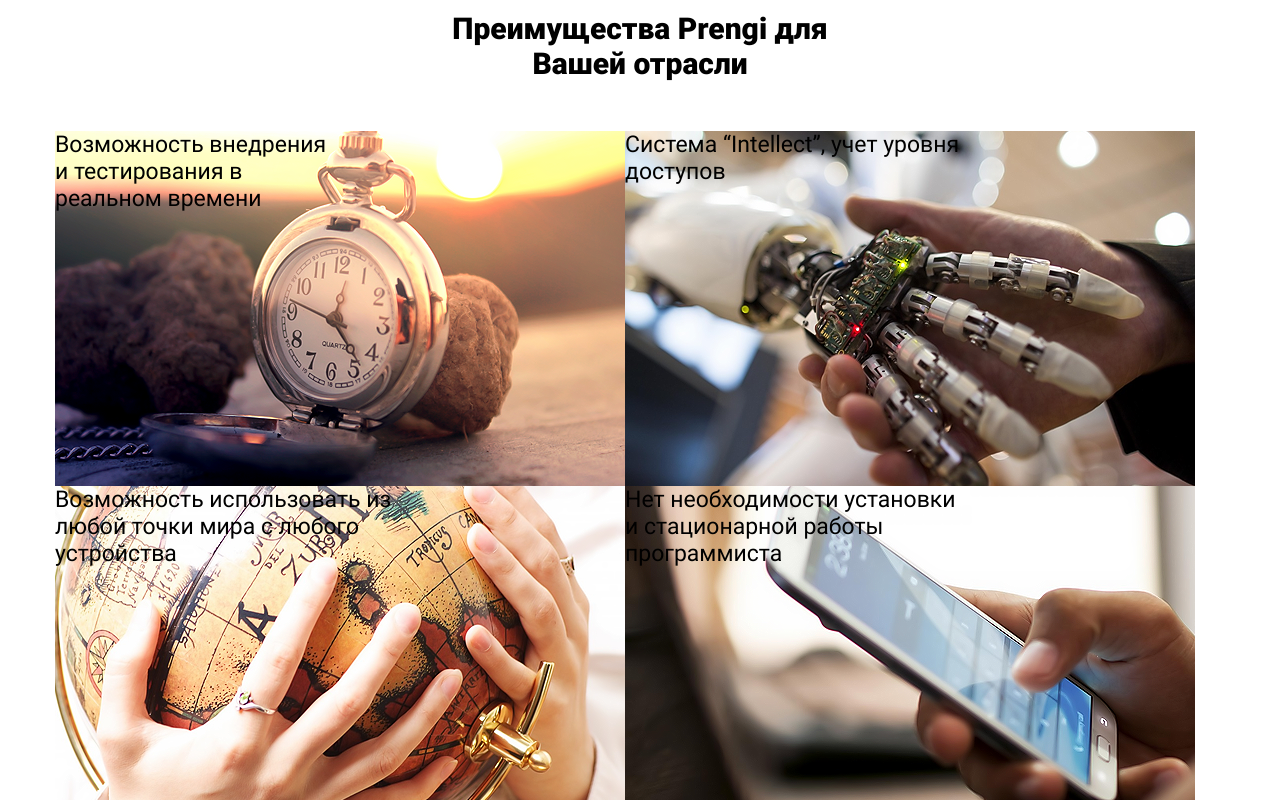
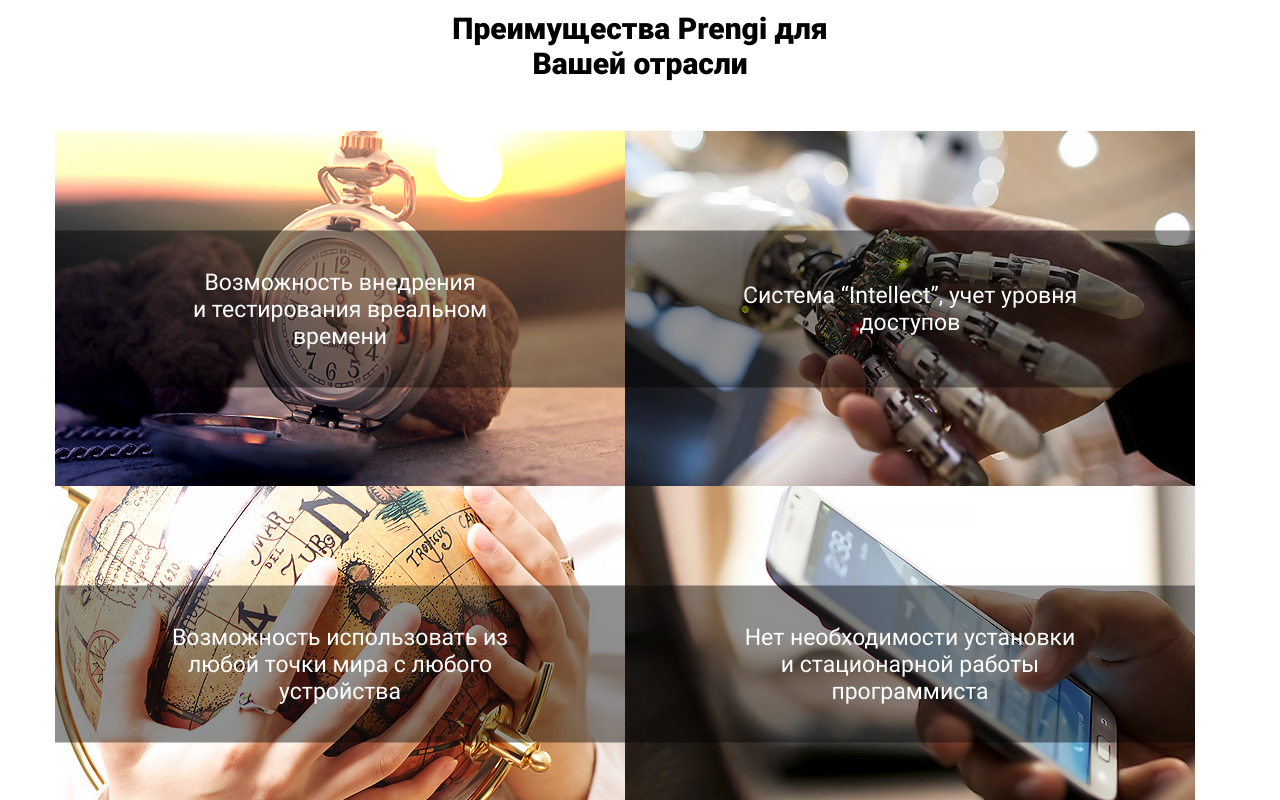
Before and after one commit to mazurnik/prengi, a website: page #src/index.html in a window 1280 px wide. Shown: the part 2640-3440 px from the top of the page. Drawn offline with nearby package versions, Linux system fonts and the light colour scheme; files that its build step writes are made by us from their sources; files whose address does not match are found by name.

Commit message:
fix advanteges section

```diff
--- a/#src/index.html
+++ b/#src/index.html
@@ -153,7 +153,7 @@
         <div class="advanteges__item">
           <img src="img/advanteges/adv1.png" alt="" />
           <p>
-            Возможность внедрения<br />и тестирования в<br />реальном времени
+            Возможность внедрения<br />и тестирования вреальном <br />времени
           </p>
         </div>
         <div class="advanteges__item">
--- a/#src/scss/advanteges.scss
+++ b/#src/scss/advanteges.scss
@@ -20,18 +20,31 @@
 }
 
 .advanteges__item {
+  display: flex;
   height: 355px;
   width: 570px;
   position: relative;
+
   img {
     position: relative;
   }
+
   p {
+    display: flex;
+    justify-content: center;
+    align-items: center;
     position: absolute;
     font-size: 23px;
     font-weight: 400;
-    // color: #fff;
+    text-align: center;
+    color: #fff;
     z-index: 5;
-    top: 0;
+    top: 50%;
+    left: 50%;
+    transform: translate(-50%, -50%);
+    background: rgba(0, 0, 0, 0.439);
+    // opacity: 0.439;
+    width: 100%;
+    height: 157px;
   }
 }
--- a/#src/scss/options.scss
+++ b/#src/scss/options.scss
@@ -1,11 +1,13 @@
 .options {
     color: #fff;
     height: 583px;
-    // display: flex;
     position: relative;
     text-align: center;
-    // margin: 0 auto;
 }
+
+
+
+
 
 .options__title {
     font-size: 30px;
@@ -21,11 +23,9 @@
     height: 100%;
 }
 
-
 .options__item {
     width: 50%;
     z-index: 5;
-
 }
 
 .options__item-name {
@@ -35,8 +35,6 @@
     margin: 270px 0 20px 0;
     z-index: 20;
     position: relative;
-    // margin-top: 270px;
-    // margin-bottom: 20px;
 }
 
 .options__item-textright {
@@ -60,6 +58,17 @@
     opacity: 0.7;
 }
 
+.options__item-textleft {
+    font-size: 18px;
+    font-weight: 300;
+    z-index: 10;
+    position: relative;
+    text-align: right;
+    margin-right: 80px;
+    text-align: left;
+    margin-left: 80px;
+}
+
 .options__item-textleft::before {
     content: '';
     width: 165px;
@@ -71,17 +80,6 @@
     z-index: -1;
     opacity: 0.7;
 
-}
-
-.options__item-textleft {
-    font-size: 18px;
-    font-weight: 300;
-    z-index: 10;
-    position: relative;
-    text-align: right;
-    margin-right: 80px;
-    text-align: left;
-    margin-left: 80px;
 }
 
 .right {
```
Also changed, not shown: prengi/index.html (+1 -1 lines), prengi/css/style.css, prengi/css/style.min.css.
